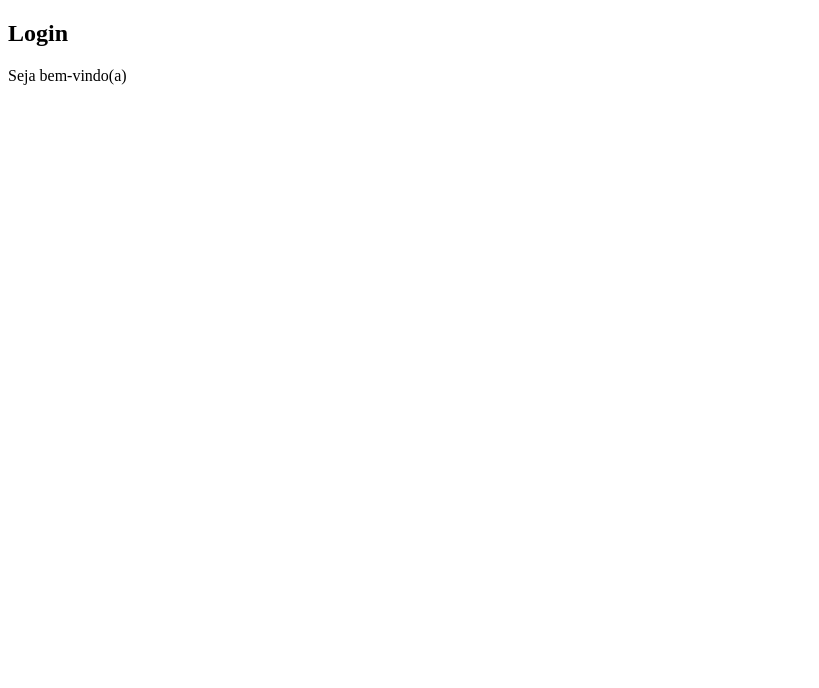
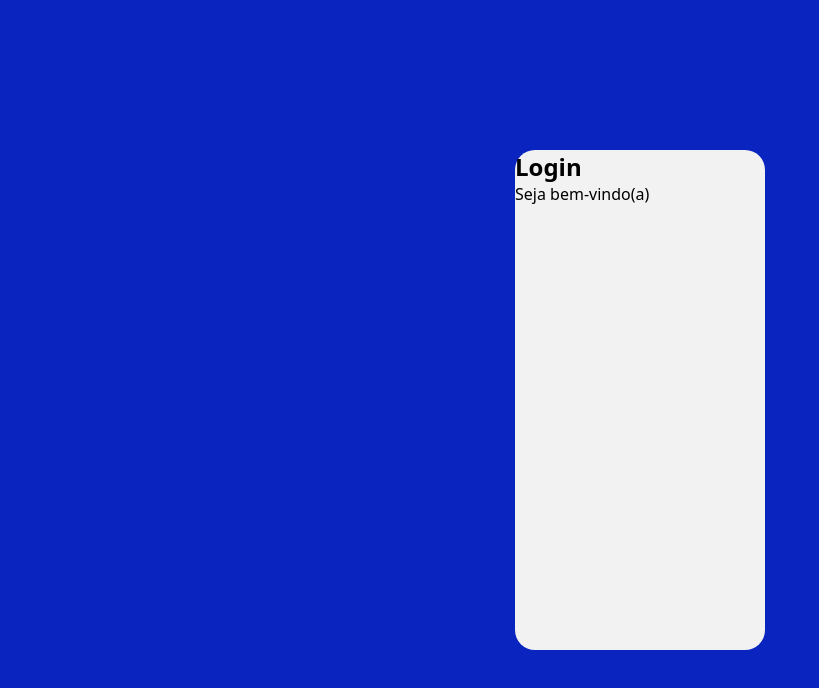
Before and after one commit to wkd10/login, a plain HTML site: page index.html in a window 1280 px wide. Shown: the whole page, without its empty margins (0-819 px from the left). Drawn offline with Linux system fonts and the light colour scheme.

Commit message:
iniciando estilização

```diff
--- a/estilos/style.css
+++ b/estilos/style.css
@@ -1,4 +1,11 @@
 @charset "UTF-8";
+
+*{
+    font-family: system-ui, -apple-system, BlinkMacSystemFont, 'Segoe UI', Roboto, Oxygen, Ubuntu, Cantarell, 'Open Sans', 'Helvetica Neue', sans-serif;
+    margin: 0px;
+    padding: 0px;
+    box-sizing: border-box;
+}
 
 :root{
     ---cor1:#0A25BF;
@@ -8,3 +15,23 @@
     ---cor5:#0D0D0D
 
 }
+body, html {
+    background-color: var(---cor1);
+    height: 100vh;
+    width: 100vw;
+}
+section#login{
+    position: absolute;
+    top: 50%;
+    left: 50%;
+    transform: translate(-50%, -50%);
+
+    background-color: var(---cor4);
+    width: 250px;
+    height: 500px;
+    border-radius: 20px;
+}
+section#login > div#imagem{
+    background: url(../imagens/toquio3.jpg);
+    background-size: cover;
+}
```
Also changed, not shown: imagens/toquio3.jpg (added).
